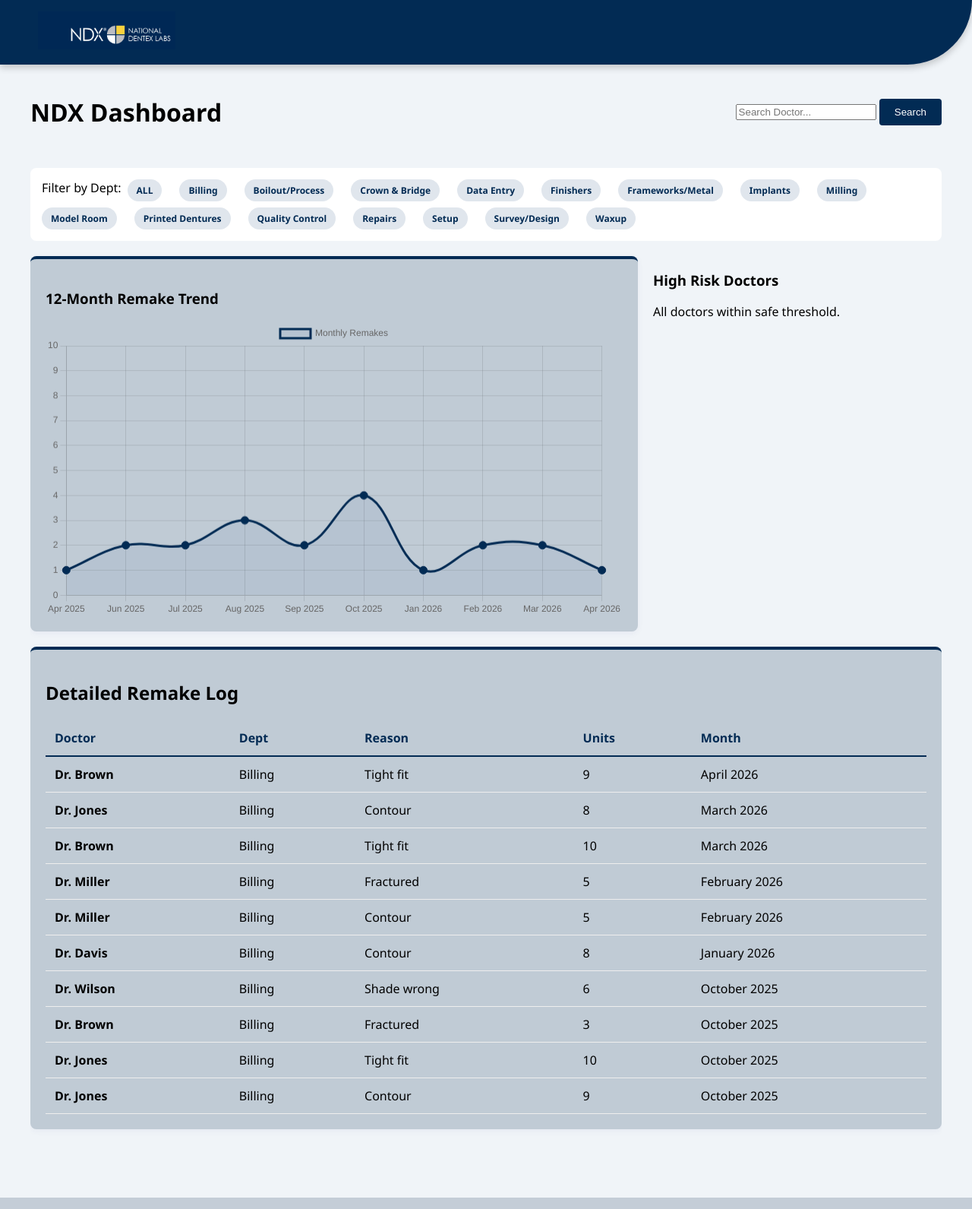
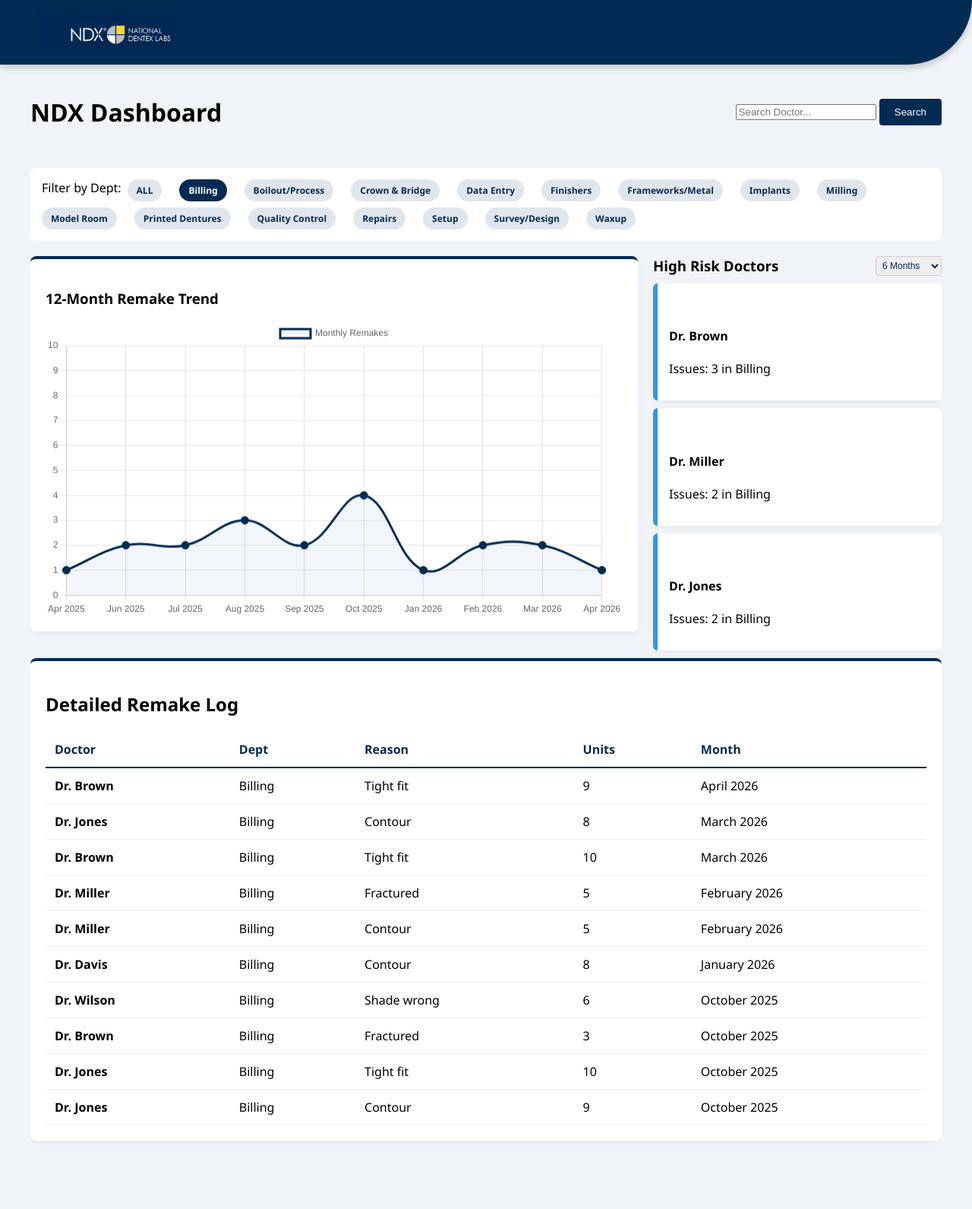
Before and after one commit to NicholasTrimble/NDX-Doctor-Dashboard, a Django app: page /?department=Billing in a window 1280 px wide. Shown: the whole page at 76% size. Run offline with Django 5.2, Linux system fonts and the light colour scheme; data comes from the database, SQL or seed files in the repository; both versions use the stored data as it was after the commit.

Commit message:
added High risk Doctors feature

```diff
--- a/doctors/static/doctors/css/style.css
+++ b/doctors/static/doctors/css/style.css
@@ -103,3 +103,8 @@ td { padding: 12px; border-bottom: 1px solid #eee; }
     background-color: #022b54;
     color: white;
 }
+
+.filter-btn.active {
+    background-color: var(--ndx-navy);
+    color: white;
+}
--- a/doctors/templates/dashboard/main.html
+++ b/doctors/templates/dashboard/main.html
@@ -7,11 +7,7 @@
     <link rel="stylesheet" href="{% static 'doctors/css/style.css' %}">
     <script src="https://cdn.jsdelivr.net/npm/chart.js"></script>
 
-
     <style>
-
-
-
         :root {
             --ndx-navy: #022b54;
             --ndx-light-blue: #f0f4f8;
@@ -29,21 +25,18 @@ body { font-family: 'Segoe UI', sans-serif; background-color: var(--ndx-light-bl
             width: 95%;
             max-width: 1200px;
             margin: 20px auto;
-    overflow: hidden; /* Prevents children from spilling out */
         }
 
-.card { background: rgb(192, 203, 213); padding: 20px; border-radius: 8px; box-shadow: 0 2px 10px rgba(25, 0, 124, 0.05); margin-bottom: 20px; border-top: 4px solid var(--ndx-navy); }
-
         .card {
-    overflow-x: auto; /* Adds a scrollbar to the table card if needed */
+            background: white;
+            padding: 20px;
+            border-radius: 8px;
+            box-shadow: 0 2px 10px rgba(25, 0, 124, 0.05);
+            margin-bottom: 20px;
+            border-top: 4px solid var(--ndx-navy);
+            overflow-x: auto;
         }
 
-table {
-    width: 100%;
-    min-width: 600px; /* Ensures the table stays readable */
-}
-
-/* Dashboard Grid Layout */
         .dashboard-grid {
             display: flex;
             flex-direction: row;
@@ -51,86 +44,35 @@ table {
             gap: 20px;
         }
 
-@media (max-width: 900px) {
-    .dashboard-grid {
-        grid-template-columns: 1fr;
-    }
-}
+        .chart-card { flex: 2; min-width: 300px; height: 450px; }
+        .risk-sidebar { flex: 1; min-width: 250px; }
 
-.chart-card {
-    flex: 2;
-    min-width: 300px;
-    height: 400px;
-}
-
-/* Risk Cards */
+        /* Risk Card Colors - Note the lowercase 'risk-high' to match your View logic */
         .risk-card { background: white; padding: 15px; border-radius: 6px; margin-bottom: 10px; border-left: 6px solid #ccc; box-shadow: 0 2px 5px rgba(0,0,0,0.05); }
-.risk-Critical { border-left-color: var(--critical); }
-.risk-High { border-left-color: var(--high); }
-.risk-Medium { border-left-color: var(--medium); }
-.risk-sidebar {
-    flex: 1;
-    min-width: 250px;
-}
-
-/* Ensure images and tables stay inside their cards */
-img, table {
-    max-width: 100%;
-}
-
+        .risk-critical, .risk-Critical { border-left-color: var(--critical); }
+        .risk-high, .risk-High { border-left-color: var(--high); }
+        .risk-medium, .risk-Medium { border-left-color: var(--medium); }
 
         .risk-badge { font-size: 10px; font-weight: bold; color: white; padding: 3px 7px; border-radius: 3px; text-transform: uppercase; }
-.badge-Critical { background: var(--critical); }
-.badge-High { background: var(--high); }
+        .badge-critical, .badge-Critical { background: var(--critical); }
+        .badge-high, .badge-High { background: var(--high); }
 
-/* Buttons & Inputs */
-.filter-btn { text-decoration: none; color: var(--ndx-navy); font-weight: bold; margin-right: 15px; font-size: 13px; }
+        /* Buttons & Filters */
+        .filter-row { display: flex; flex-wrap: wrap; gap: 8px; margin-bottom: 20px; background: #fff; padding: 15px; border-radius: 8px; }
+        .filter-btn { background-color: #e0e6ed; color: var(--ndx-navy); padding: 6px 12px; border-radius: 20px; text-decoration: none; font-size: 12px; transition: 0.2s; font-weight: bold; }
+        .filter-btn:hover { background-color: var(--ndx-navy); color: white; }
         .btn { background: var(--ndx-navy); color: white; border: none; padding: 10px 20px; border-radius: 4px; cursor: pointer; }
 
         /* Table Styling */
-table { width: 100%; border-collapse: collapse; }
+        table { width: 100%; border-collapse: collapse; min-width: 600px; }
         th { text-align: left; padding: 12px; border-bottom: 2px solid var(--ndx-navy); color: var(--ndx-navy); }
         td { padding: 12px; border-bottom: 1px solid #eee; }
-
-.filter-row {
-    display: flex;
-    flex-wrap: wrap;
-    gap: 8px;
-    margin-bottom: 20px;
-    background: #fff;
-    padding: 15px;
-    border-radius: 8px;
-}
-
-.filter-btn {
-    background-color: #e0e6ed;
-    color: #022b54;
-    padding: 6px 12px;
-    border-radius: 20px;
-    text-decoration: none;
-    font-size: 12px;
-    transition: 0.2s;
-}
-
-.filter-btn:hover {
-    background-color: #022b54;
-    color: white;
-}
-
     </style>
-
-
-
-
-
-
 </head>
 <body>
-
     <div class="logo-container">
-        <img src="{% static 'doctors/images/ndx-logo.png' %}" alt="NDX Logo">
+        <img src="{% static 'doctors/images/ndx-logo.png' %}" alt="NDX Logo" onerror="this.style.display='none'">
     </div>
-
     <div class="container">
         <header style="display: flex; justify-content: space-between; align-items: center; margin-bottom: 30px;">
             <h1>NDX Dashboard</h1>
@@ -143,9 +85,9 @@ td { padding: 12px; border-bottom: 1px solid #eee; }
 
         <div class="filter-row">
             <span>Filter by Dept:</span>
-            <a href="/" class="filter-btn">ALL</a>
+            <a href="/" class="filter-btn {% if not request.GET.department %}active{% endif %}">ALL</a>
             {% for dept in departments %}
-                <a href="?department={{ dept }}" class="filter-btn">{{ dept }}</a>
+                <a href="?department={{ dept }}" class="filter-btn {% if request.GET.department == dept %}active{% endif %}">{{ dept }}</a>
             {% endfor %}
         </div>
 
@@ -159,11 +101,26 @@ td { padding: 12px; border-bottom: 1px solid #eee; }
             </div>
 
             <div class="risk-sidebar">
-                <h3>High Risk Doctors</h3>
+            <div style="display: flex; justify-content: space-between; align-items: center; margin-bottom: 10px;">
+                <h3 style="margin: 0;">High Risk Doctors</h3>
+                <form action="." method="GET" id="timeframe-form">
+                    <input type="hidden" name="q" value="{{ current_search }}">
+                    {% if request.GET.department %}
+                    <input type="hidden" name="department" value="{{ request.GET.department }}">
+                    {% endif %}
+                    <select name="risk_timeframe" onchange="document.getElementById('timeframe-form').submit()" style="padding: 4px; border-radius: 4px; border: 1px solid #ccc; font-size: 12px; color: var(--ndx-navy);">
+                        <option value="3" {% if risk_timeframe == 3 %}selected{% endif %}>3 Months</option>
+                        <option value="6" {% if risk_timeframe == 6 %}selected{% endif %}>6 Months</option>
+                        <option value="12" {% if risk_timeframe == 12 %}selected{% endif %}>12 Months</option>
+                    </select>
+                </form>
+            </div>
                 {% for action in action_plan %}
                 <div class="risk-card risk-{{ action.risk_level }}">
                     <span class="risk-badge badge-{{ action.risk_level }}">{{ action.risk_level }} RISK</span>
+                <a href="?q={{ action.name }}&risk_timeframe={{ risk_timeframe }}" style="text-decoration: none; color: inherit;">
                     <h4>{{ action.name }}</h4>
+                </a>
                     <p>Issues: {{ action.remakes }} in {{ action.department }}</p>
                 </div>
                 {% empty %}
--- a/doctors/views.py
+++ b/doctors/views.py
@@ -1,4 +1,5 @@
 from django.shortcuts import render
+from django.db.models import Count
 from .models import Remake
 from datetime import datetime, timedelta
 from collections import defaultdict
@@ -25,12 +26,56 @@ def main_dashboard(request):
         month_label = r.date_entered.strftime("%b %Y")
         monthly_data[month_label] += 1
 
+    # Fetch timeframe from dropdown
+    try:
+        risk_timeframe = int(request.GET.get('risk_timeframe', 6))
+    except ValueError:
+        risk_timeframe = 6
+
+    risk_date_limit = datetime.now() - timedelta(days=30 * risk_timeframe)
+    top_doctors = (
+        remakes.filter(date_entered__gte=risk_date_limit)
+        .values('doctor_name')
+        .annotate(total=Count('id'))
+        .order_by('-total')[:3] # Grabs the top 3 highest remake doctors in the selected timeframe
+    )
+
+    action_plan = []
+    for item in top_doctors:
+        doc_name = item['doctor_name']
+        total_remakes = item['total']
+
+        # Find the dept causing the issues
+        top_dept = (
+            remakes.filter(date_entered__gte=risk_date_limit, doctor_name=doc_name)
+            .values('department')
+            .annotate(dept_count=Count('id'))
+            .order_by('-dept_count')
+            .first()
+        )
+        dept_name = top_dept['department'] if top_dept else "Unknown"
+
+        risk = "Medium"
+        if total_remakes > 10:
+            risk = "Critical"
+        elif total_remakes > 5:
+            risk = "High"
+
+        action_plan.append({
+            'name': doc_name,
+            'remakes': total_remakes,
+            'department': dept_name,
+            'risk_level': risk,
+        })
+
     context = {
         'labels': list(monthly_data.keys()),
         'data': list(monthly_data.values()),
         'departments': Remake.objects.values_list('department', flat=True).distinct().order_by('department'),
         'current_search': query or "",
         'remakes_list': remakes.order_by('-date_entered')[:10],
+        'action_plan': action_plan,
+        'risk_timeframe': risk_timeframe,
     }
     return render(request, 'dashboard/main.html', context)
 
```
Also changed, not shown: db.sqlite3, doctors/migrations/0002_alter_remake_date_entered.py (added), 1 other file. Lines whose indentation alone changed are shown as unchanged.
